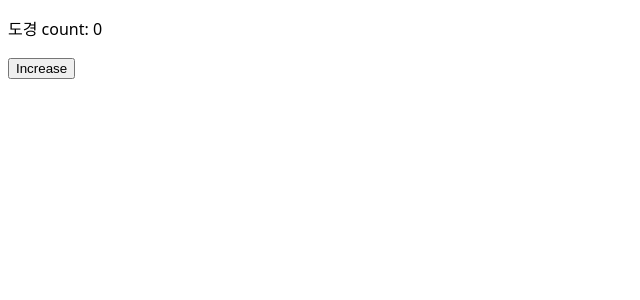
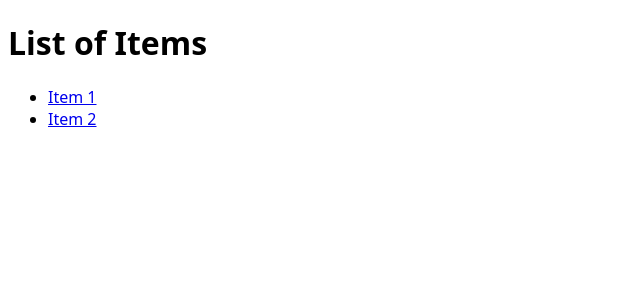
Before and after one commit to poser-lol/poser.lol, a React (Vite) app: page / in a window 1280 px wide. Shown: the top 300 px of the page, without its empty margins (0-640 px from the left). Built offline with nearby package versions, Linux system fonts and the light colour scheme.

Commit message:
Basic router (#56)

```diff
--- a/package.json
+++ b/package.json
@@ -24,6 +24,7 @@
   },
   "dependencies": {
     "react": "^18.3.1",
-    "react-dom": "^18.3.1"
+    "react-dom": "^18.3.1",
+    "react-router-dom": "^6.28.0"
   }
 }
--- a/src/App.tsx
+++ b/src/App.tsx
@@ -1,14 +1,56 @@
-import React, { useState } from "react";
+import React from "react";
+import {
+  BrowserRouter as Router,
+  Route,
+  Routes,
+  Link,
+  useParams,
+} from "react-router-dom";
 
-export function App() {
-  const [count, setCount] = useState(0);
+const items = [
+  { id: 1, name: "Item 1", summary: "This is the summary for Item 1" },
+  { id: 2, name: "Item 2", summary: "This is the summary for Item 2" },
+  // Add more items as needed
+];
 
-  const increaseCount = () => setCount(count + 1);
-
+function Home() {
   return (
     <div>
-      <p>도경 count: {count}</p>
-      <button onClick={increaseCount}>Increase</button>
+      <h1>List of Items</h1>
+      <ul>
+        {items.map((item) => (
+          <li key={item.id}>
+            <Link to={`/summary/${item.id}`}>{item.name}</Link>
+          </li>
+        ))}
+      </ul>
     </div>
   );
 }
+
+function Summary() {
+  const { id } = useParams<{ id: string }>();
+  if (!id) {
+    throw new Error("Invalid item id");
+  }
+
+  const item = items.find((i) => i.id === parseInt(id));
+  return (
+    <div>
+      <h1>{item?.name}</h1>
+      <p>{item?.summary}</p>
+      <Link to="/">Back to list</Link>
+    </div>
+  );
+}
+
+export function App() {
+  return (
+    <Router>
+      <Routes>
+        <Route path="/" element={<Home />} />
+        <Route path="/summary/:id" element={<Summary />} />
+      </Routes>
+    </Router>
+  );
+}
```
Also changed, not shown: 1 other file (tests, documents, lock files or other folders).
